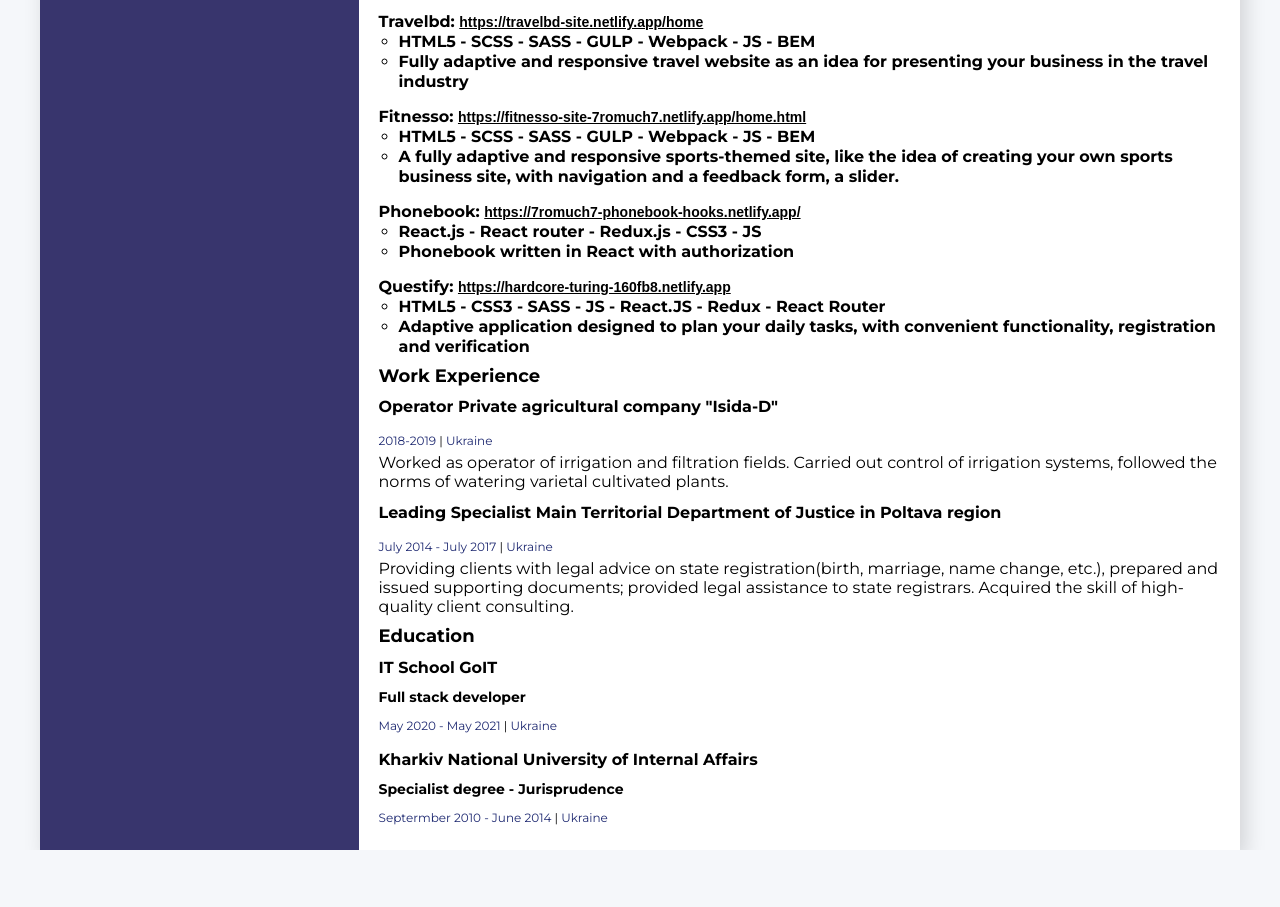
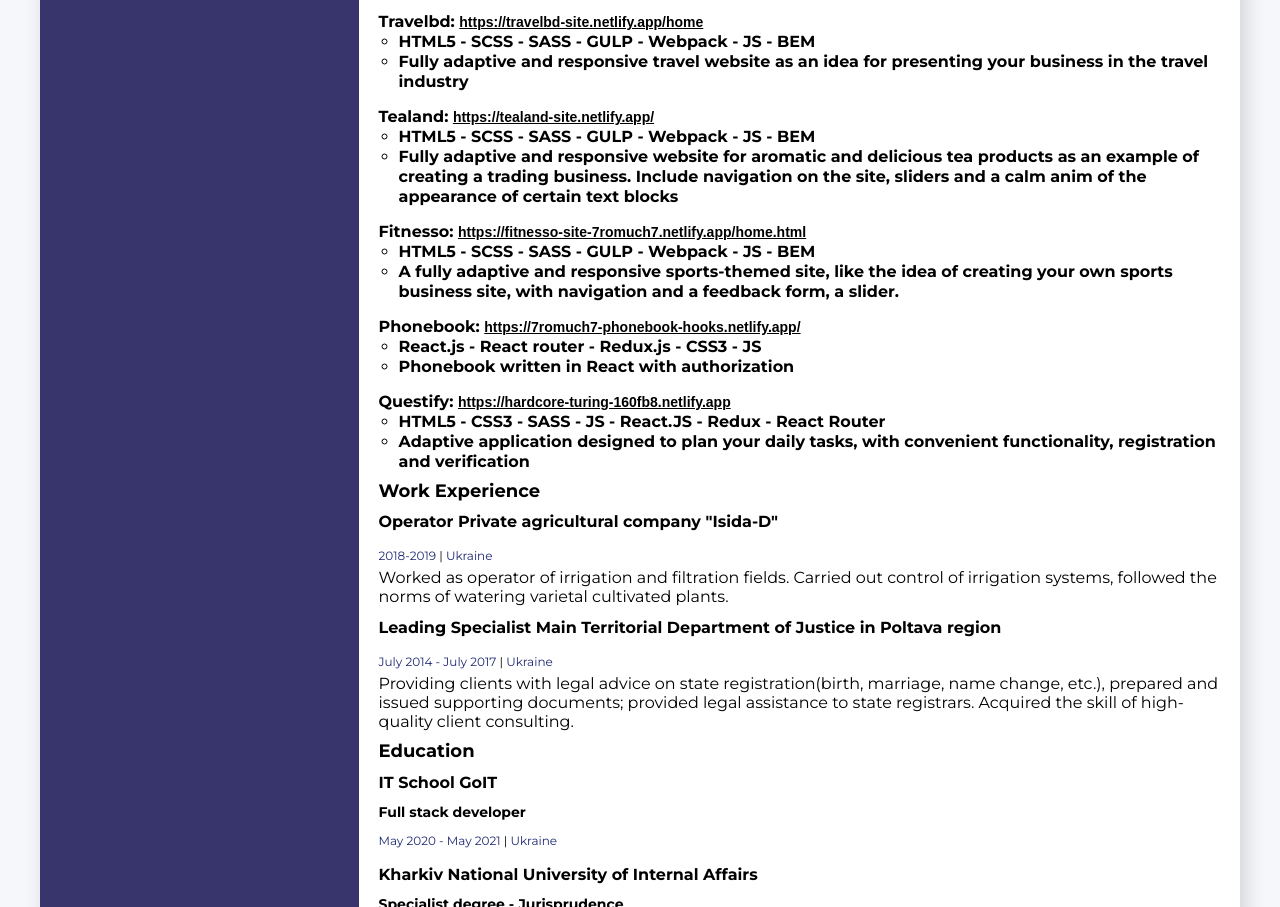
Before and after one commit to 7Romuch7/Resume, a plain HTML site: page index.html in a window 1280 px wide. Shown: the part 1593-2500 px from the top of the page. Before the commit the page ends 2443 px from the top, so only its background shows below. Drawn offline with Linux system fonts and the light colour scheme.

Commit message:
add project

```diff
--- a/index.html
+++ b/index.html
@@ -299,6 +299,17 @@
                     </ul>
                 </ul>
                 <ul class="projects-items">
+                    <li class="project-title">Tealand:
+                        <a class="projects-link info-project"
+                            href="https://tealand-site.netlify.app/">https://tealand-site.netlify.app/</a>
+                    </li>
+                    <ul class="project-link">
+                        <li class="project-title">HTML5 - SCSS - SASS - GULP - Webpack - JS - BEM</li>
+                        <li class="project-title">Fully adaptive and responsive website for aromatic and delicious tea products as an example of creating a trading business. Include navigation on the
+                        site, sliders and a calm anim of the appearance of certain text blocks</li>
+                    </ul>
+                </ul>
+                <ul class="projects-items">
                     <li class="project-title">Fitnesso:
                         <a class="projects-link info-project"
                             href="https://fitnesso-site-7romuch7.netlify.app/home.html">https://fitnesso-site-7romuch7.netlify.app/home.html</a>
```
